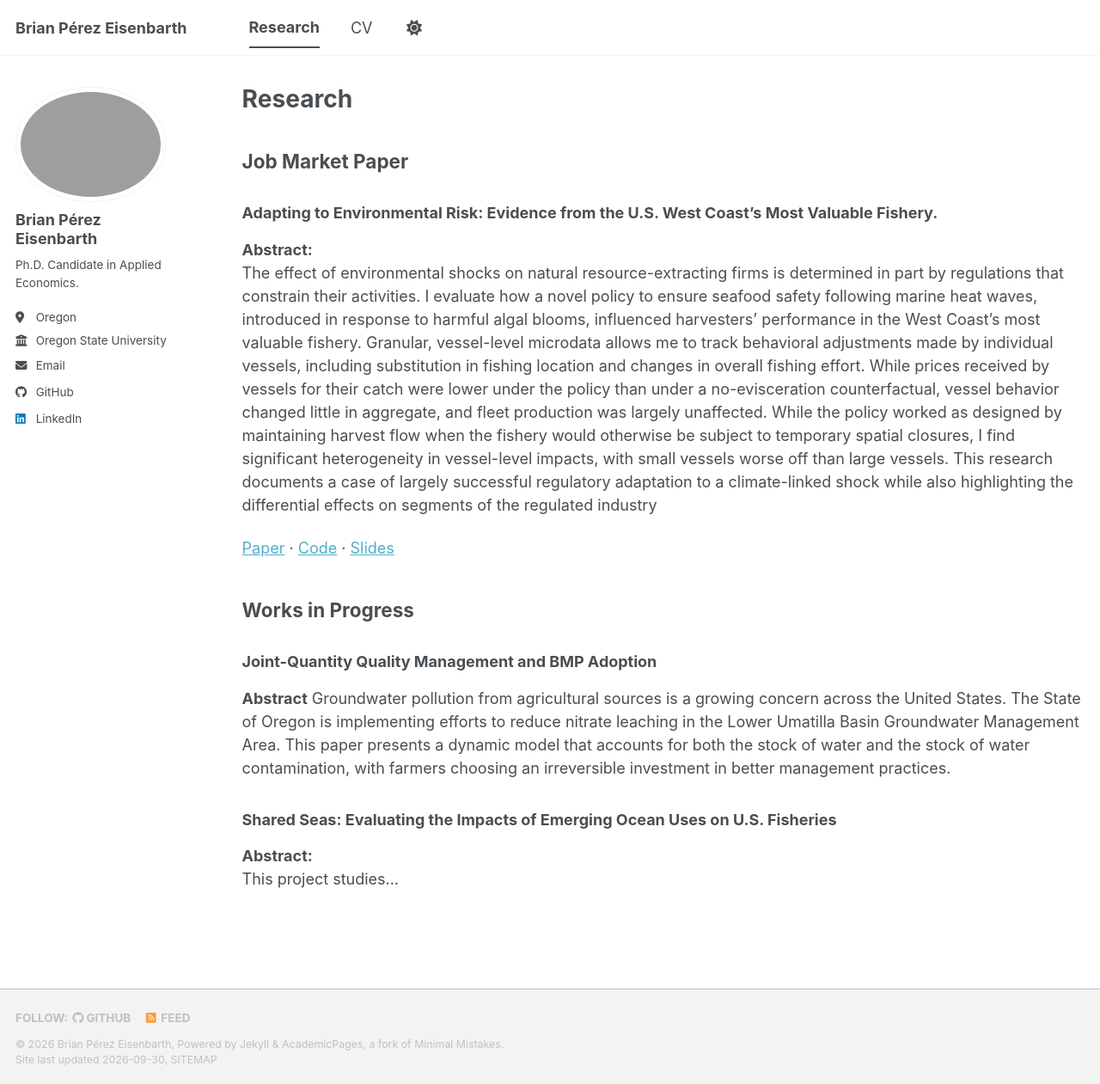
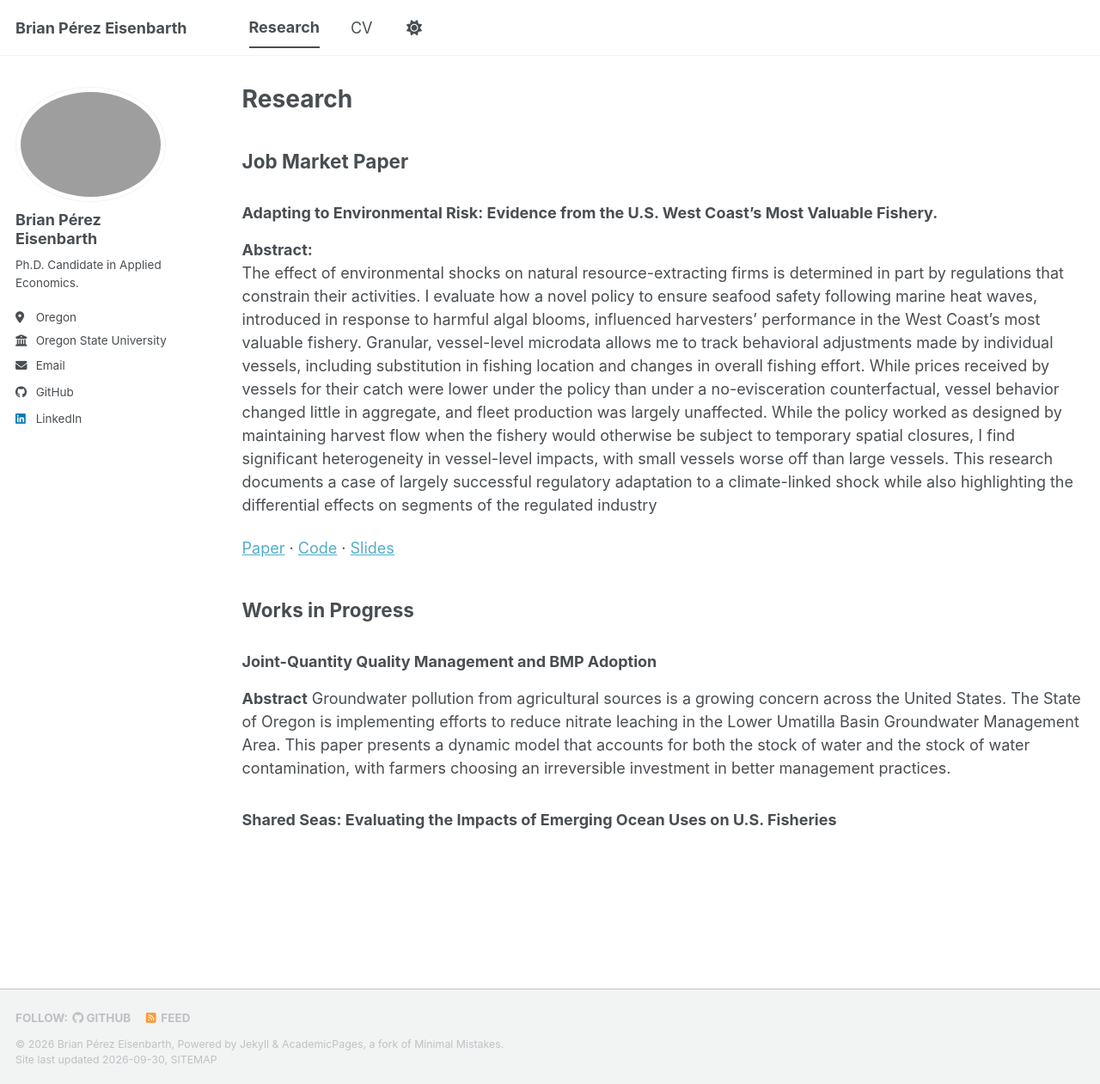
Before and after one commit to bperezeisen/bperezeisen.github.io, a Jekyll site: the page built from _pages/research.md, in a window 1280 px wide and 1261 px high. Shown: the whole window at 86% size. Built offline with Jekyll 4.4.1, drawn with Linux system fonts in a browser that asks for light colours; a style sheet for code colours, icons or effects is not loaded.

Commit message:
Update research.md

```diff
--- a/_pages/research.md
+++ b/_pages/research.md
@@ -26,6 +26,3 @@ paper presents a dynamic model that accounts for both the stock of water and the
 farmers choosing an irreversible investment in better management practices.
 
 ### Shared Seas: Evaluating the Impacts of Emerging Ocean Uses on U.S. Fisheries
-
-**Abstract:**
-This project studies...
```
